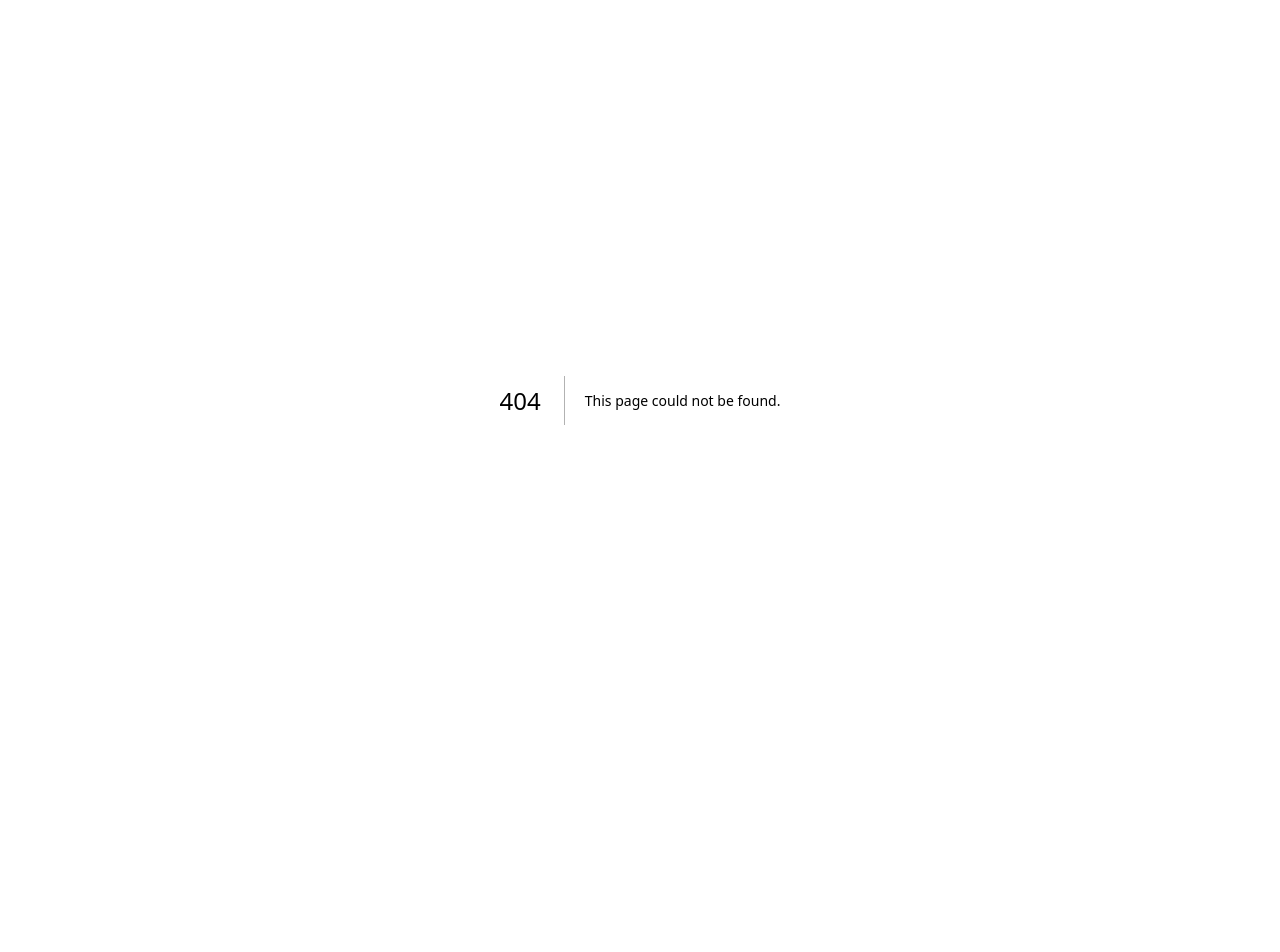
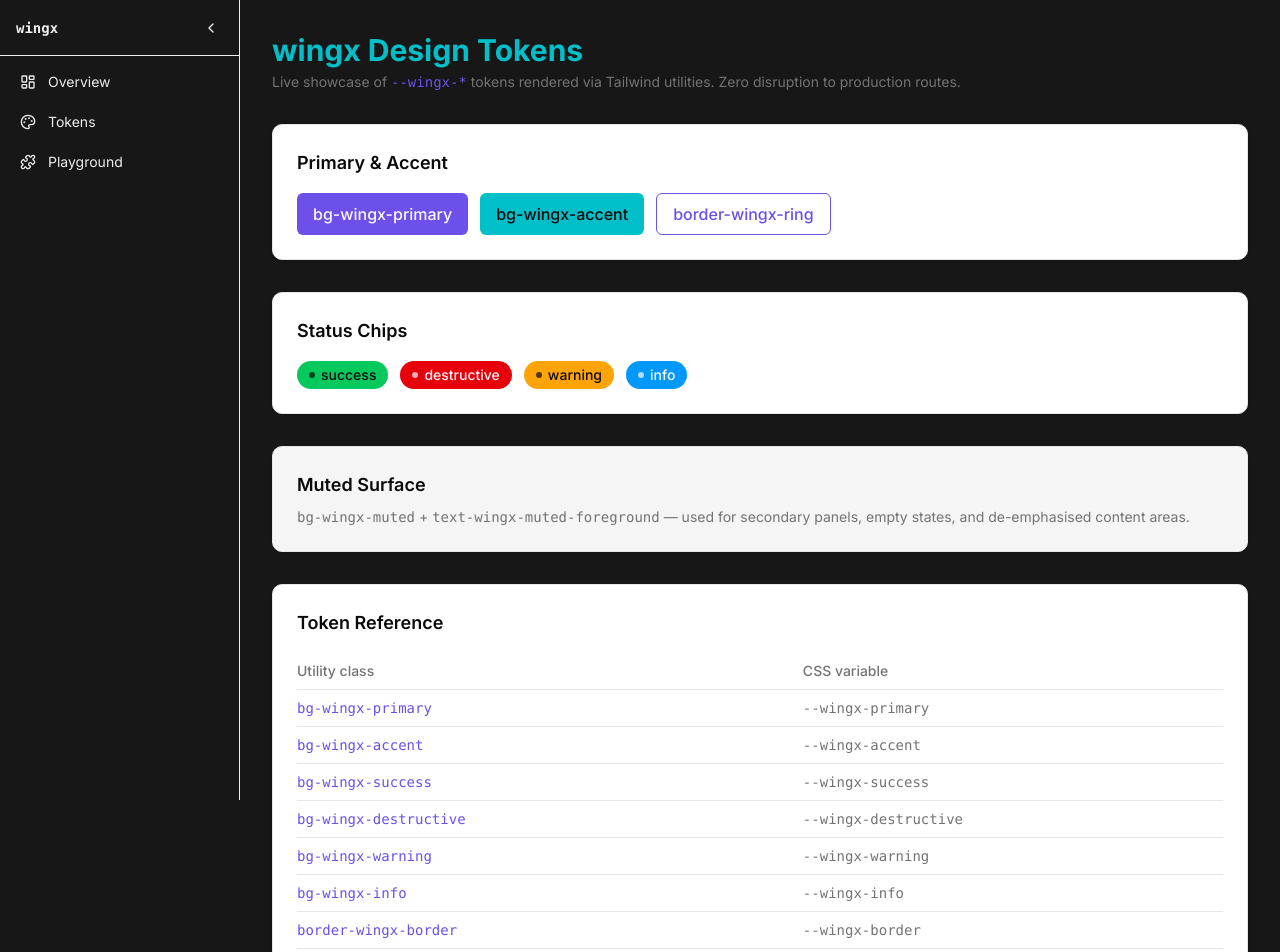
Before and after one commit to cganbit/mission-control, a Next.js app: page /admin-demo in a window 1280 px wide. Before the commit this address had no page. Shown: the top 952 px of the page. Before the commit the page ends 800 px from the top, so only its background shows below. Built offline with nearby package versions, Linux system fonts and the light colour scheme.

Commit message:
feat(admin-demo): route group demonstrating wingx AdminLayout + tokens
New (admin-demo) route group showcases the AdminLayout primitive and
wingx tokens in action. Zero disruption to (dashboard) production routes.

PRD-035 Fase C visual validation

```diff
--- /dev/null
+++ b/src/app/(admin-demo)/admin-demo/page.tsx
@@ -0,0 +1,114 @@
+export default function AdminDemoPage() {
+  return (
+    <div className="p-8 space-y-8">
+      {/* Header */}
+      <div>
+        <h1 className="text-3xl font-bold text-wingx-accent">
+          wingx Design Tokens
+        </h1>
+        <p className="mt-1 text-sm text-wingx-muted-foreground">
+          Live showcase of{" "}
+          <code className="font-mono text-wingx-primary">--wingx-*</code> tokens
+          rendered via Tailwind utilities. Zero disruption to production routes.
+        </p>
+      </div>
+
+      {/* Primary action card */}
+      <div className="rounded-[var(--wingx-radius)] border border-wingx-border bg-wingx-card p-6 space-y-4 shadow-sm">
+        <h2 className="text-lg font-semibold text-wingx-card-foreground">
+          Primary &amp; Accent
+        </h2>
+        <div className="flex flex-wrap gap-3">
+          <button className="px-4 py-2 rounded-[var(--wingx-radius-sm)] bg-wingx-primary text-wingx-primary-foreground font-medium hover:opacity-90 transition-opacity">
+            bg-wingx-primary
+          </button>
+          <button className="px-4 py-2 rounded-[var(--wingx-radius-sm)] bg-wingx-accent text-wingx-accent-foreground font-medium hover:opacity-90 transition-opacity">
+            bg-wingx-accent
+          </button>
+          <button className="px-4 py-2 rounded-[var(--wingx-radius-sm)] border border-wingx-ring text-wingx-primary font-medium hover:bg-wingx-secondary transition-colors">
+            border-wingx-ring
+          </button>
+        </div>
+      </div>
+
+      {/* Status chips */}
+      <div className="rounded-[var(--wingx-radius)] border border-wingx-border bg-wingx-card p-6 space-y-4 shadow-sm">
+        <h2 className="text-lg font-semibold text-wingx-card-foreground">
+          Status Chips
+        </h2>
+        <div className="flex flex-wrap gap-3">
+          <span className="inline-flex items-center gap-1.5 px-3 py-1 rounded-full bg-wingx-success text-wingx-success-foreground text-sm font-medium">
+            <span className="w-1.5 h-1.5 rounded-full bg-current opacity-70" />
+            success
+          </span>
+          <span className="inline-flex items-center gap-1.5 px-3 py-1 rounded-full bg-wingx-destructive text-wingx-destructive-foreground text-sm font-medium">
+            <span className="w-1.5 h-1.5 rounded-full bg-current opacity-70" />
+            destructive
+          </span>
+          <span className="inline-flex items-center gap-1.5 px-3 py-1 rounded-full bg-wingx-warning text-wingx-warning-foreground text-sm font-medium">
+            <span className="w-1.5 h-1.5 rounded-full bg-current opacity-70" />
+            warning
+          </span>
+          <span className="inline-flex items-center gap-1.5 px-3 py-1 rounded-full bg-wingx-info text-wingx-info-foreground text-sm font-medium">
+            <span className="w-1.5 h-1.5 rounded-full bg-current opacity-70" />
+            info
+          </span>
+        </div>
+      </div>
+
+      {/* Muted surface */}
+      <div className="rounded-[var(--wingx-radius)] border border-wingx-border bg-wingx-muted p-6 space-y-2 shadow-sm">
+        <h2 className="text-lg font-semibold text-wingx-foreground">
+          Muted Surface
+        </h2>
+        <p className="text-sm text-wingx-muted-foreground">
+          <code className="font-mono">bg-wingx-muted</code> +{" "}
+          <code className="font-mono">text-wingx-muted-foreground</code> — used
+          for secondary panels, empty states, and de-emphasised content areas.
+        </p>
+      </div>
+
+      {/* Token reference table */}
+      <div className="rounded-[var(--wingx-radius)] border border-wingx-border bg-wingx-card p-6 shadow-sm">
+        <h2 className="text-lg font-semibold text-wingx-card-foreground mb-4">
+          Token Reference
+        </h2>
+        <table className="w-full text-sm">
+          <thead>
+            <tr className="border-b border-wingx-border">
+              <th className="text-left py-2 pr-4 text-wingx-muted-foreground font-medium">
+                Utility class
+              </th>
+              <th className="text-left py-2 text-wingx-muted-foreground font-medium">
+                CSS variable
+              </th>
+            </tr>
+          </thead>
+          <tbody className="divide-y divide-wingx-border">
+            {[
+              ["bg-wingx-primary", "--wingx-primary"],
+              ["bg-wingx-accent", "--wingx-accent"],
+              ["bg-wingx-success", "--wingx-success"],
+              ["bg-wingx-destructive", "--wingx-destructive"],
+              ["bg-wingx-warning", "--wingx-warning"],
+              ["bg-wingx-info", "--wingx-info"],
+              ["border-wingx-border", "--wingx-border"],
+              ["text-wingx-muted-foreground", "--wingx-muted-foreground"],
+            ].map(([cls, cssVar]) => (
+              <tr key={cls}>
+                <td className="py-2 pr-4">
+                  <code className="font-mono text-wingx-primary">{cls}</code>
+                </td>
+                <td className="py-2">
+                  <code className="font-mono text-wingx-muted-foreground">
+                    {cssVar}
+                  </code>
+                </td>
+              </tr>
+            ))}
+          </tbody>
+        </table>
+      </div>
+    </div>
+  );
+}
--- /dev/null
+++ b/src/app/(admin-demo)/layout.tsx
@@ -0,0 +1,33 @@
+import { AdminLayout } from "@/components/layout/AdminLayout";
+import type { SidebarNavItem } from "@/components/layout/types";
+import { LayoutDashboard, Palette, Puzzle } from "lucide-react";
+
+const NAV_ITEMS: SidebarNavItem[] = [
+  {
+    label: "Overview",
+    href: "/admin-demo",
+    icon: LayoutDashboard,
+  },
+  {
+    label: "Tokens",
+    href: "/admin-demo/tokens",
+    icon: Palette,
+  },
+  {
+    label: "Playground",
+    href: "/admin-demo/playground",
+    icon: Puzzle,
+  },
+];
+
+export default function AdminDemoLayout({
+  children,
+}: {
+  children: React.ReactNode;
+}) {
+  return (
+    <AdminLayout items={NAV_ITEMS} storageKey="wingx-admin-demo-sidebar">
+      {children}
+    </AdminLayout>
+  );
+}
--- a/src/proxy.ts
+++ b/src/proxy.ts
@@ -40,7 +40,8 @@ export async function proxy(req: NextRequest) {
     pathname.startsWith('/api/melhor-envio/') || // Melhor Envio — dual auth (worker-key ou session)
     pathname === '/api/mercado-livre/pedidos/backfill' || // Backfill one-shot — auth via x-worker-key
     (pathname.startsWith('/api/') && pathname.endsWith('/setup')) || // /setup endpoints — todos self-auth via x-worker-key (D41)
-    pathname.startsWith('/api/github/') // GitHub: webhooks (HMAC auth) + events/issues/prs (session auth inside route, returns 401 JSON)
+    pathname.startsWith('/api/github/') || // GitHub: webhooks (HMAC auth) + events/issues/prs (session auth inside route, returns 401 JSON)
+    pathname.startsWith('/admin-demo') // (admin-demo) route group — demo/showcase, no real auth
   ) {
     return NextResponse.next();
   }
```
